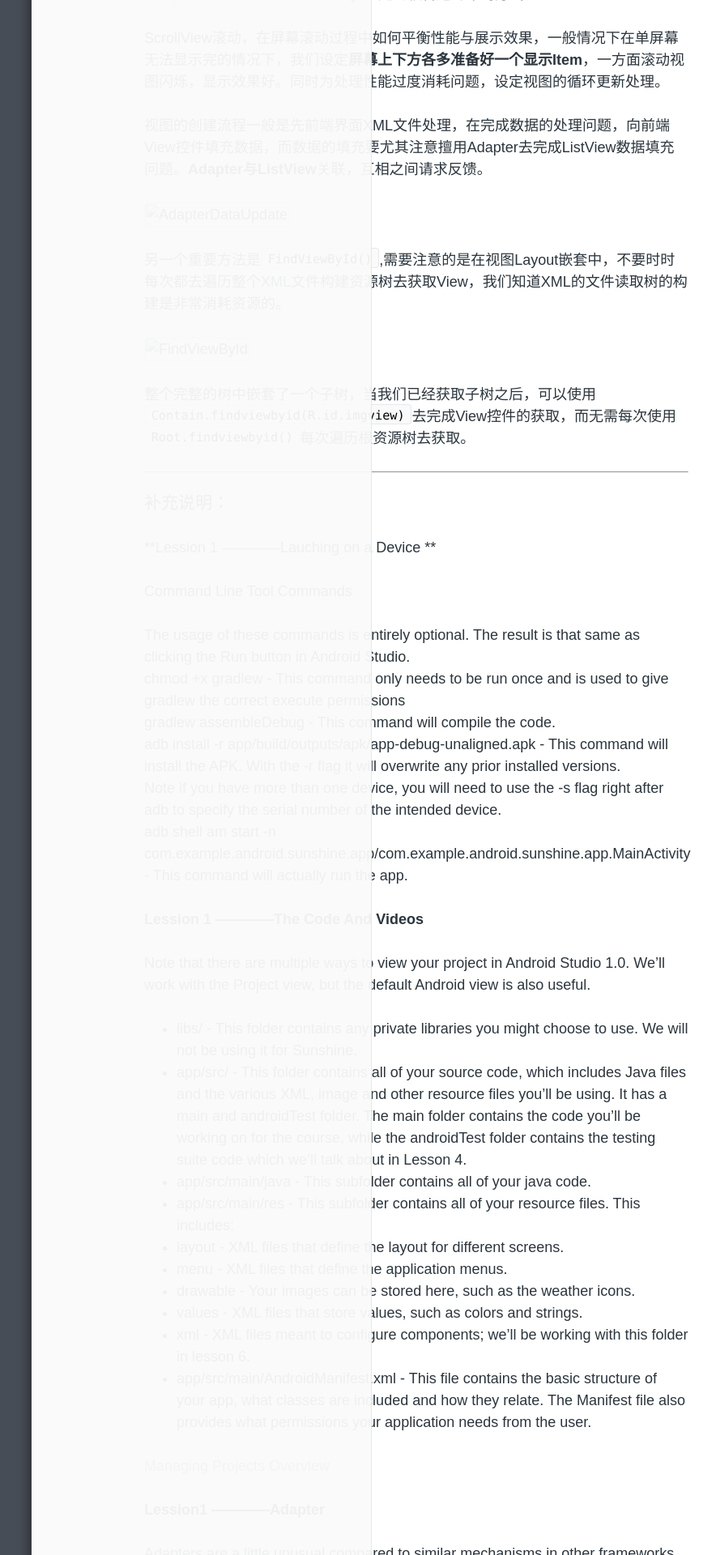
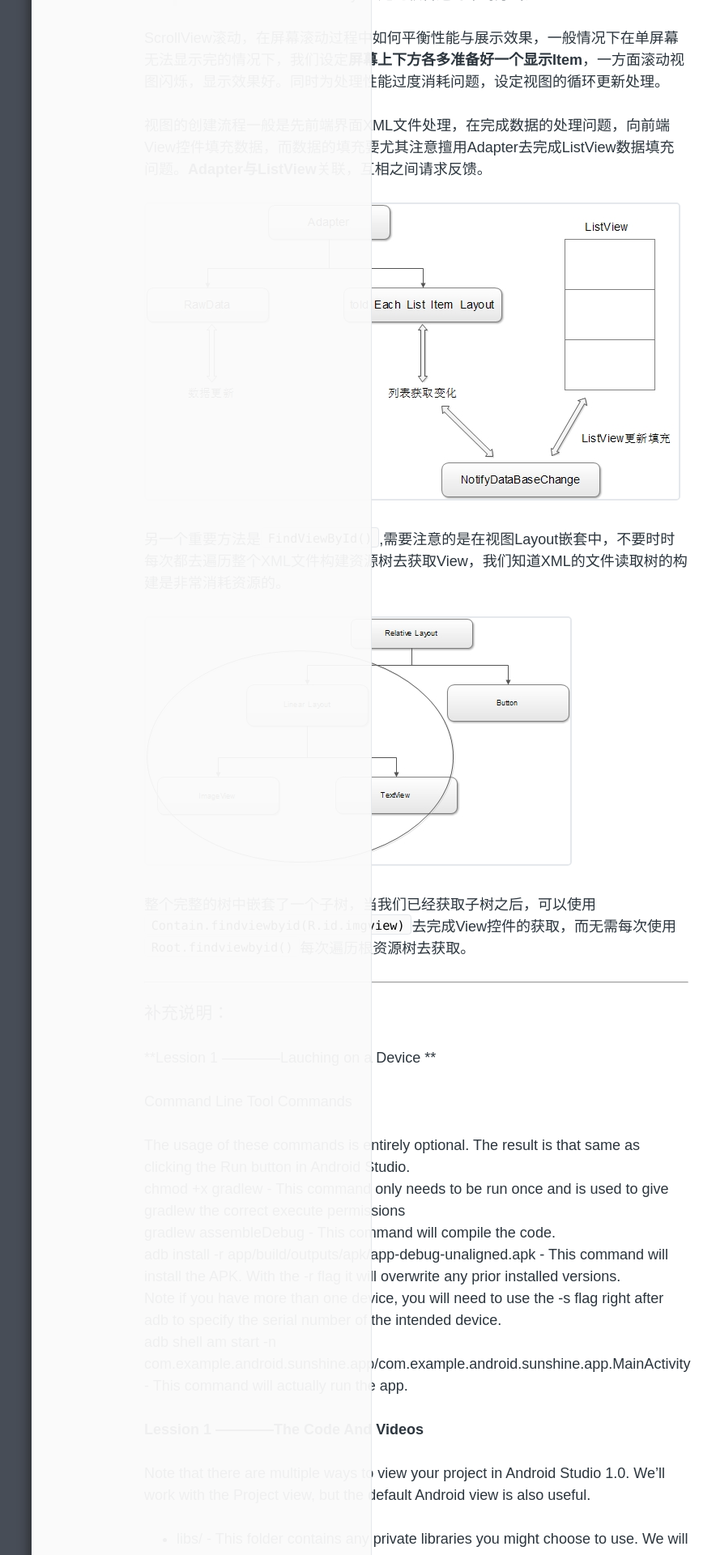
Before and after one commit to enlipan/enlipan.github.io, a Jekyll site: the page built from _posts/2015-4-12-The-Android-Beginning.md, in a window 1280 px wide. Shown: the part 1868-3788 px from the top of the page at 81% size, without its empty margins (126-1010 px from the left). Built offline with Jekyll 4.4.1, drawn with Linux system fonts in a browser that asks for light colours; comment, search, counter and statistics services are not loaded.

Commit message:
modify Android begin 1

```diff
--- a/_posts/2015-4-12-The-Android-Beginning.md
+++ b/_posts/2015-4-12-The-Android-Beginning.md
@@ -43,11 +43,11 @@ ScrollView滚动，在屏幕滚动过程中如何平衡性能与展示效果，
 
 视图的创建流程一般是先前端界面XML文件处理，在完成数据的处理问题，向前端View控件填充数据，而数据的填充要尤其注意擅用Adapter去完成ListView数据填充问题。**Adapter与ListView**关联，互相之间请求反馈。
 
-![AdapterDataUpdate](/asset/img/20150418/AdapterDataupdate.jpg)
+![AdapterDataUpdate](/assets/img/20150418/AdapterDataupdate.jpg)
 
 另一个重要方法是`FindViewById()`,需要注意的是在视图Layout嵌套中，不要时时每次都去遍历整个XML文件构建资源树去获取View，我们知道XML的文件读取树的构建是非常消耗资源的。
 
-![FindViewById](/asset/img/20150418/Findviewbyid.jpg)
+![FindViewById](/assets/img/20150418/Findviewbyid.jpg)
 
 整个完整的树中嵌套了一个子树，当我们已经获取子树之后，可以使用`Contain.findviewbyid(R.id.imgview)`去完成View控件的获取，而无需每次使用`Root.findviewbyid()`每次遍历根资源树去获取。
 
```
